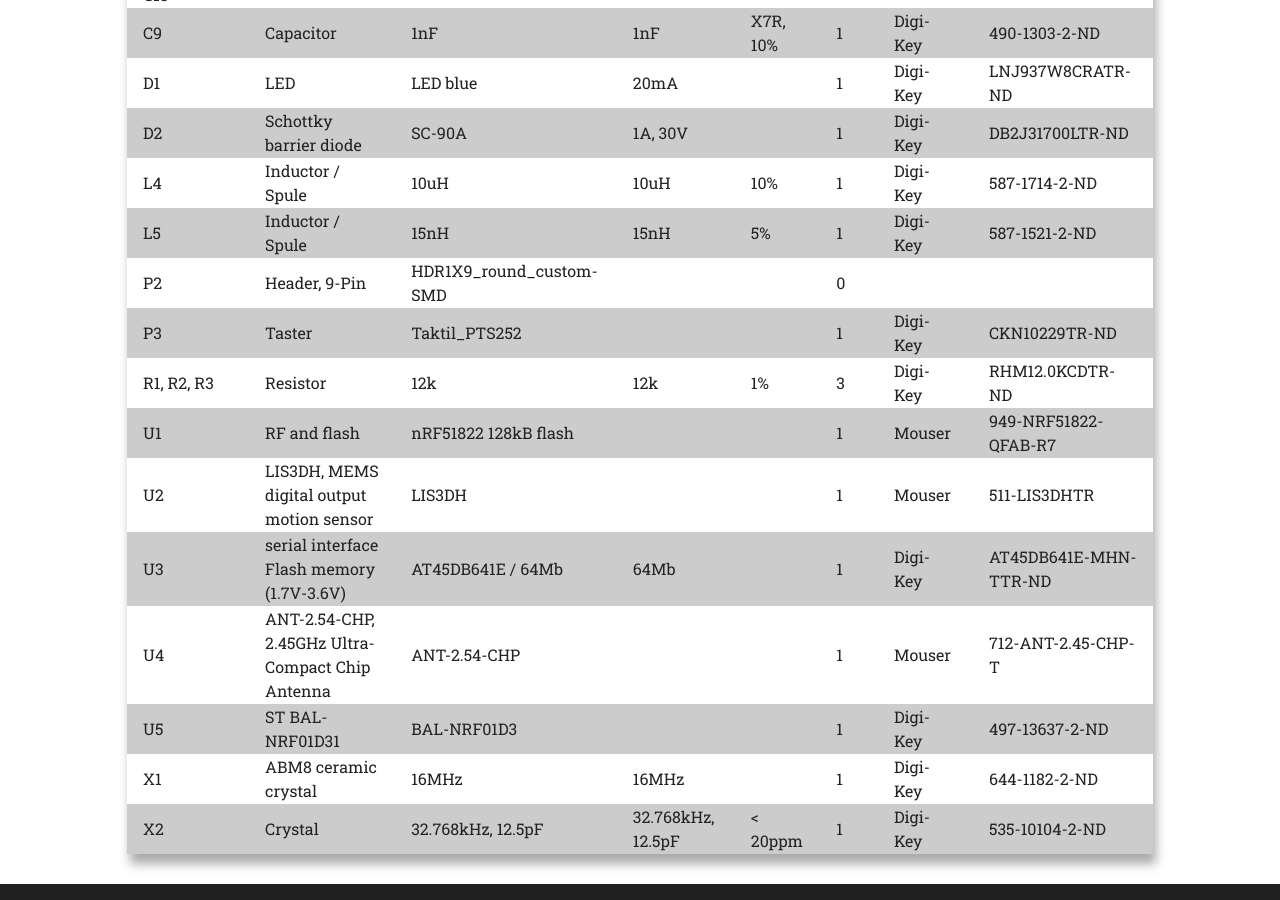
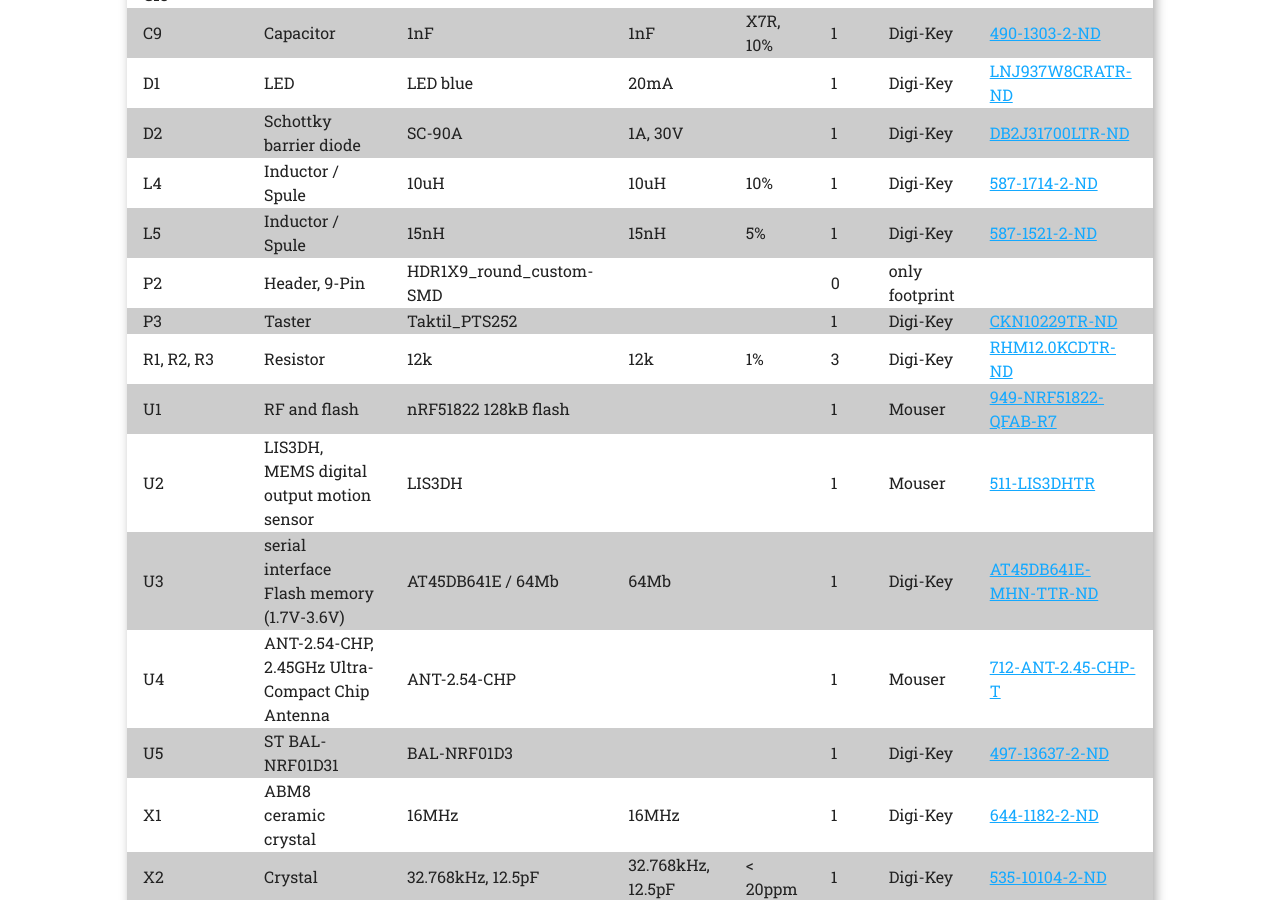
Before and after one commit to meriac/openbeacon-ng, a Jekyll site: the page built from bom.md, in a window 1280 px wide and 900 px high, scrolled down 755 px. Built offline with Jekyll 4.4.1, drawn with Linux system fonts in a browser that asks for light colours; comment, search, counter and statistics services are not loaded.

```diff
--- a/bom.md
+++ b/bom.md
@@ -6,27 +6,27 @@ permalink: bom.html
 
 {:.spreadsheet}
 Designator|Description|Comment|Value|tol.|Qty|Supplier|Supplier Part Number
-BT1|Keystone 3034|Battery Cell Holder|3V||1|Mouser|534-3034TR
-C1, C2|Capacitor|12pF|12pF|2%, NPO|2|Digi-Key|490-8078-2-ND
-C10|Capacitor|47nF|47nF|X7R, 10%|1|Digi-Key|587-2240-2-ND
-C12|Capacitor|1.0uF|1.0uF|X7R, 10%|1|Digi-Key|587-1241-2-ND
-C3|Capacitor|2.2nF|2.2nF|X7R, 10%|1|Digi-Key|587-1221-2-ND
-C4|Capacitor|0.8pF|0.8pF|NP0, 5%|1|Digi-Key|490-6270-2-ND
-C5, C6|Capacitor|20pF|20pF|NP0, 5%|2|Digi-Key|490-6217-2-ND
-C7, C13, C15|Capacitor|4.7uF|4.7uF|X5R, 10%|3|Digi-Key|490-3297-2-ND
-C8, C11, C14, C16, C17, C18|Capacitor|100nF|100nF|X7R, 10%|6|Digi-Key|490-6328-2-ND
-C9|Capacitor|1nF|1nF|X7R, 10%|1|Digi-Key|490-1303-2-ND
-D1|LED|LED blue|20mA||1|Digi-Key|LNJ937W8CRATR-ND
-D2|Schottky barrier diode|SC-90A|1A, 30V||1|Digi-Key|DB2J31700LTR-ND
-L4|Inductor / Spule|10uH|10uH|10%|1|Digi-Key|587-1714-2-ND
-L5|Inductor / Spule|15nH|15nH|5%|1|Digi-Key|587-1521-2-ND
-P2|Header, 9-Pin|HDR1X9_round_custom-SMD|||0||
-P3|Taster|Taktil_PTS252|||1|Digi-Key|CKN10229TR-ND
-R1, R2, R3|Resistor|12k|12k|1%|3|Digi-Key|RHM12.0KCDTR-ND
-U1|RF and flash|nRF51822 128kB flash|||1|Mouser|949-NRF51822-QFAB-R7
-U2|LIS3DH, MEMS digital output motion sensor|LIS3DH|||1|Mouser|511-LIS3DHTR
-U3|serial interface Flash memory (1.7V-3.6V)|AT45DB641E / 64Mb|64Mb||1|Digi-Key|AT45DB641E-MHN-TTR-ND
-U4|ANT-2.54-CHP, 2.45GHz Ultra-Compact Chip Antenna|ANT-2.54-CHP|||1|Mouser|712-ANT-2.45-CHP-T
-U5|ST BAL-NRF01D31|BAL-NRF01D3|||1|Digi-Key|497-13637-2-ND
-X1|ABM8 ceramic crystal|16MHz|16MHz||1|Digi-Key|644-1182-2-ND
-X2|Crystal|32.768kHz, 12.5pF|32.768kHz, 12.5pF|< 20ppm|1|Digi-Key|535-10104-2-ND
+BT1|Keystone 3034|Battery Cell Holder|3V||1|Mouser|[534-3034TR](http://uk.mouser.com/Search/Refine.aspx?Keyword=534-3034TR)
+C1, C2|Capacitor|12pF|12pF|2%, NPO|2|Digi-Key|[490-8078-2-ND](http://www.digikey.com/product-detail/en/-/490-8078-2-ND)
+C10|Capacitor|47nF|47nF|X7R, 10%|1|Digi-Key|[587-2240-2-ND](http://www.digikey.com/product-detail/en/-/587-2240-2-ND)
+C12|Capacitor|1.0uF|1.0uF|X7R, 10%|1|Digi-Key|[587-1241-2-ND](http://www.digikey.com/product-detail/en/-/587-1241-2-ND)
+C3|Capacitor|2.2nF|2.2nF|X7R, 10%|1|Digi-Key|[587-1221-2-ND](http://www.digikey.com/product-detail/en/-/587-1221-2-ND)
+C4|Capacitor|0.8pF|0.8pF|NP0, 5%|1|Digi-Key|[490-6270-2-ND](http://www.digikey.com/product-detail/en/-/490-6270-2-ND)
+C5, C6|Capacitor|20pF|20pF|NP0, 5%|2|Digi-Key|[490-6217-2-ND](http://www.digikey.com/product-detail/en/-/490-6217-2-ND)
+C7, C13, C15|Capacitor|4.7uF|4.7uF|X5R, 10%|3|Digi-Key|[490-3297-2-ND](http://www.digikey.com/product-detail/en/-/490-3297-2-ND)
+C8, C11, C14, C16, C17, C18|Capacitor|100nF|100nF|X7R, 10%|6|Digi-Key|[490-6328-2-ND](http://www.digikey.com/product-detail/en/-/490-6328-2-ND)
+C9|Capacitor|1nF|1nF|X7R, 10%|1|Digi-Key|[490-1303-2-ND](http://www.digikey.com/product-detail/en/-/490-1303-2-ND)
+D1|LED|LED blue|20mA||1|Digi-Key|[LNJ937W8CRATR-ND](http://www.digikey.com/product-detail/en/-/LNJ937W8CRATR-ND)
+D2|Schottky barrier diode|SC-90A|1A, 30V||1|Digi-Key|[DB2J31700LTR-ND](http://www.digikey.com/product-detail/en/-/DB2J31700LTR-ND)
+L4|Inductor / Spule|10uH|10uH|10%|1|Digi-Key|[587-1714-2-ND](http://www.digikey.com/product-detail/en/-/587-1714-2-ND)
+L5|Inductor / Spule|15nH|15nH|5%|1|Digi-Key|[587-1521-2-ND](http://www.digikey.com/product-detail/en/-/587-1521-2-ND)
+P2|Header, 9-Pin|HDR1X9_round_custom-SMD|||0|only footprint|
+P3|Taster|Taktil_PTS252|||1|Digi-Key|[CKN10229TR-ND](http://www.digikey.com/product-detail/en/-/CKN10229TR-ND)
+R1, R2, R3|Resistor|12k|12k|1%|3|Digi-Key|[RHM12.0KCDTR-ND](http://www.digikey.com/product-detail/en/-/RHM12.0KCDTR-ND)
+U1|RF and flash|nRF51822 128kB flash|||1|Mouser|[949-NRF51822-QFAB-R7](http://uk.mouser.com/Search/Refine.aspx?Keyword=949-NRF51822-QFAB-R7)
+U2|LIS3DH, MEMS digital output motion sensor|LIS3DH|||1|Mouser|[511-LIS3DHTR](http://uk.mouser.com/Search/Refine.aspx?Keyword=511-LIS3DHTR)
+U3|serial interface Flash memory (1.7V-3.6V)|AT45DB641E / 64Mb|64Mb||1|Digi-Key|[AT45DB641E-MHN-TTR-ND](http://www.digikey.com/product-detail/en/-/AT45DB641E-MHN-TTR-ND)
+U4|ANT-2.54-CHP, 2.45GHz Ultra-Compact Chip Antenna|ANT-2.54-CHP|||1|Mouser|[712-ANT-2.45-CHP-T](http://uk.mouser.com/Search/Refine.aspx?Keyword=712-ANT-2.45-CHP-T)
+U5|ST BAL-NRF01D31|BAL-NRF01D3|||1|Digi-Key|[497-13637-2-ND](http://www.digikey.com/product-detail/en/-/497-13637-2-ND)
+X1|ABM8 ceramic crystal|16MHz|16MHz||1|Digi-Key|[644-1182-2-ND](http://www.digikey.com/product-detail/en/-/644-1182-2-ND)
+X2|Crystal|32.768kHz, 12.5pF|32.768kHz, 12.5pF|< 20ppm|1|Digi-Key|[535-10104-2-ND](http://www.digikey.com/product-detail/en/-/535-10104-2-ND)
```
